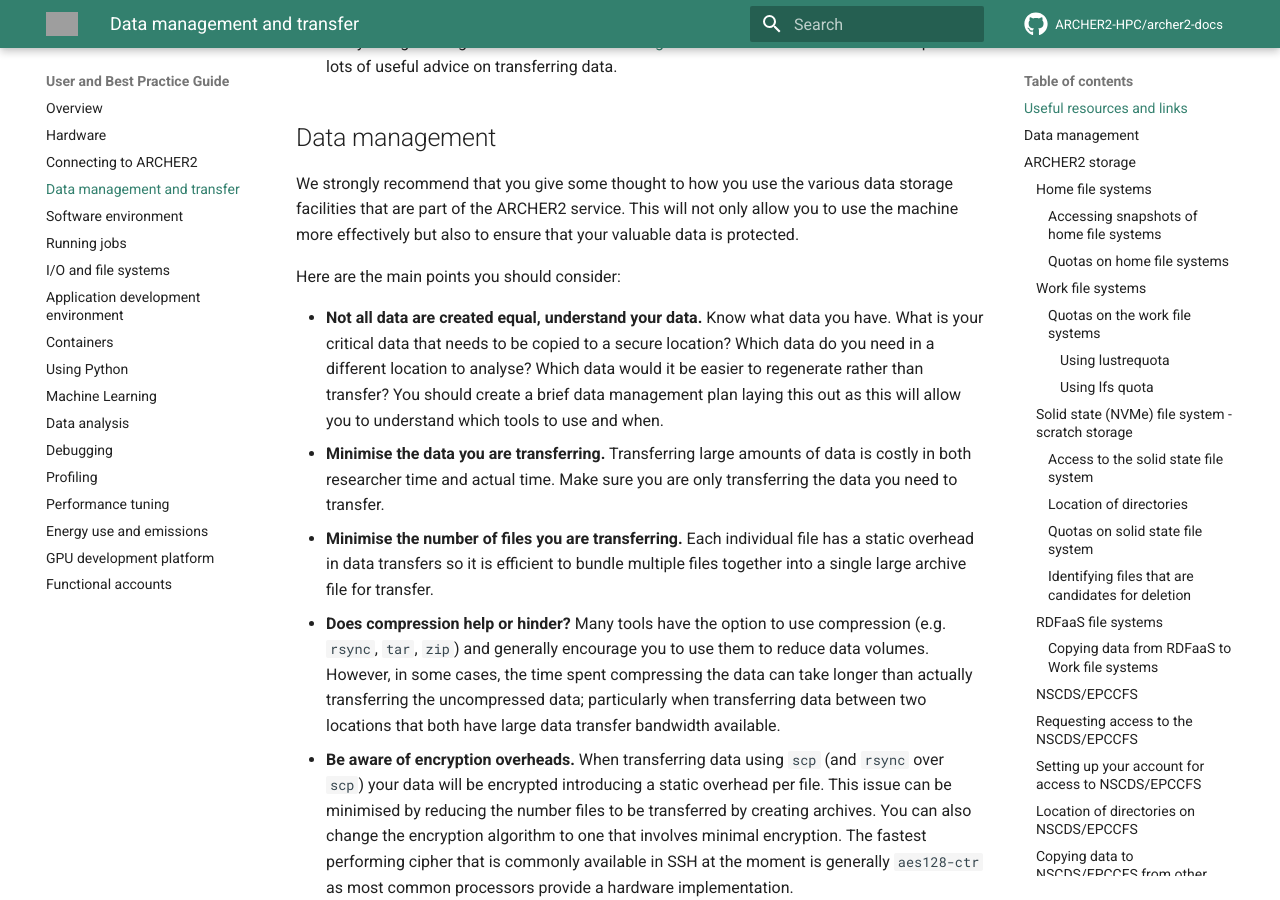
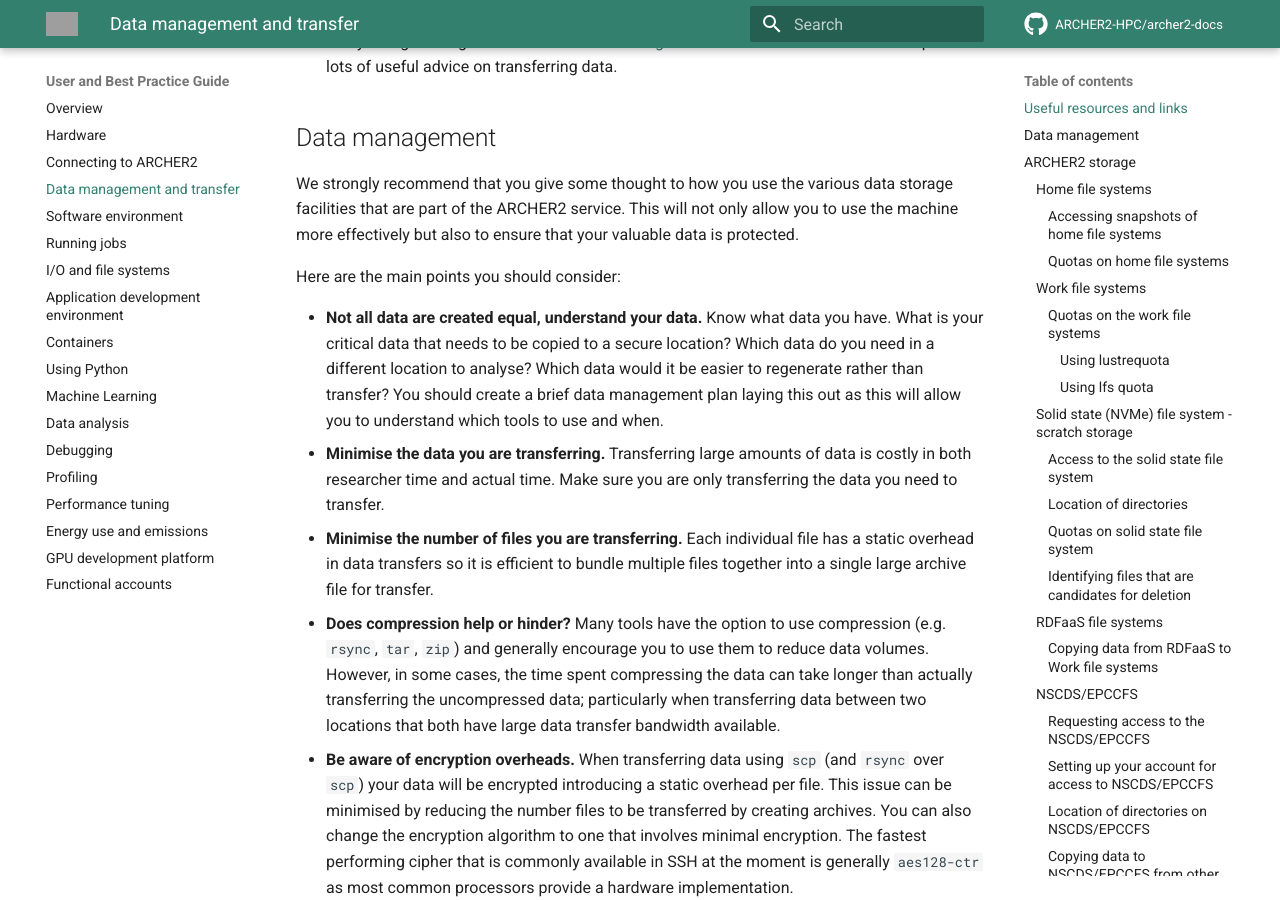
Before and after one commit to ARCHER2-HPC/archer2-docs, an MkDocs documentation site: the page built from docs/user-guide/data.md, in a window 1280 px wide and 900 px high, scrolled down 593 px. Built offline with MkDocs 1.6.1 and Material for MkDocs 9.7.7, drawn with Linux system fonts in a browser that asks for light colours; comment, search, counter and statistics services are not loaded; grey boxes are pictures that could not be loaded.

Commit message:
Fixes heading levels

````diff
--- a/docs/user-guide/data.md
+++ b/docs/user-guide/data.md
@@ -446,7 +446,7 @@
 	transfer data to different locations after ARCHER2 ends using standard tools such
 	as scp/sftp/rsync/rclone and Globus Online.
 
-### Requesting access to the NSCDS/EPCCFS
+#### Requesting access to the NSCDS/EPCCFS
 
 If you do not already have access to NSCDS/EPCCFS, you should ask your project PI or project manager
 to request access via the [ARCHER2 Service Desk](https://www.archer2.ac.uk/support-access/servicedesk.html).
@@ -456,7 +456,7 @@
     be granted access to NSCDS/EPCCFS. Projects that finish at or before the end of
     ARCHER2 should ensure they have moved all data off the system before it ends.
 
-### Setting up your account for access to NSCDS/EPCCFS
+#### Setting up your account for access to NSCDS/EPCCFS
 
 Once your project has been granted access to NSCDS/EPCCFS, you will need to setup your
 account to access the storage system.
@@ -476,7 +476,7 @@
 6. You will receive an email as soon as your account has been setup - once this has happened, you will
    be able to access NSCDS/EPCCFS on ARCHER2
 
-### Location of directories on NSCDS/EPCCFS
+#### Location of directories on NSCDS/EPCCFS
 
 If you have access to NSCDS/EPCCFS, you will have a directory in `/nscds`. You can find
 your directory on NSCDS/EPCCFS at:
@@ -505,7 +505,7 @@
     If you are having issues with NSCDS/EPCCFS then
     please [contact the ARCHER2 Service Desk](https://www.archer2.ac.uk/support-access/servicedesk.html)
 
-### Copying data to NSCDS/EPCCFS from other ARCHER2 file systems
+#### Copying data to NSCDS/EPCCFS from other ARCHER2 file systems
 
 You can use the standard Linux `cp` command to copy data from other ARCHER2 file
 systems to NSCDS/EPCCFS or vice versa. For example, to
@@ -525,7 +525,7 @@
     using [rclone local data transfer](#local-file-transfer) (perhaps in a
     serial job submission script) rather than using the basic `cp` command.
 
-### Quotas on NSCDS/EPCCFS
+#### Quotas on NSCDS/EPCCFS
 
 As for the other ARCHER2 storage systems, all projects are assigned a quota on
 NSCDS/EPCCFS. The project PI or manager can split this quota up
@@ -555,14 +555,14 @@
 fs02.naidin.epcc.ed.ac.uk:/archer2  8.8T  1.8G  8.8T   1% /mnt/nfs/nscds
 ```
 
-### Snapshots on NSCDS/EPCCFS
+#### Snapshots on NSCDS/EPCCFS
 
 NSCDS/EPCCFS retain snapshots which can be used to recover past versions of files.
 Snapshots are taken weekly (for each of the past two weeks), daily (for each
 of the past two days) and hourly (for each of the last 6 hours). You can
 access the snapshots at `.snapshot` from any given directory on NSCDS/EPCCFS.
 
-## Subprojects
+### Subprojects
 
 Some large projects may choose to split their resources into multiple subprojects.
 These subprojects will have identifiers appended to the main project ID. For example,
@@ -577,13 +577,13 @@
 of a subproject so you must change directories manually (or change the ownership of
 files) to make use of this different storage quota allocation.
 
-## Sharing data with other ARCHER2 users
+### Sharing data with other ARCHER2 users
 
 How you share data with other ARCHER2 users depends on whether or not
 they belong to the same project as you. Each project has two shared
 folders that can be used for sharing data.
 
-### Sharing data with ARCHER2 users in your project
+#### Sharing data with ARCHER2 users in your project
 
 Each project has an *inner* shared folder.
 
@@ -594,7 +594,7 @@
 directory. For example, if your project code is x01 the inner shared
 folder would be located at `/work/x01/x01/shared`.
 
-### Sharing data with  ARCHER2 users within the same project group
+#### Sharing data with  ARCHER2 users within the same project group
 
 Some projects have [subprojects](#subprojects) (also often referred to as a 'project groups' or sub-budgets)   e.g. project e123 might have a project group e123-fred  for a sub-group of researchers working with Fred.
 
@@ -612,7 +612,7 @@
 	```chown -R $USER:e123-fred /work/e123/e123-fred/ ...```
 
 
-### Sharing data with all ARCHER2 users
+#### Sharing data with all ARCHER2 users
 
 Each project also has an *outer* shared folder.:
 
@@ -624,7 +624,7 @@
 if your project code is x01 the outer shared folder would be located
 at `/work/x01/shared`.
 
-### Permissions
+#### Permissions
 
 You should check the permissions of any files that you place in the shared area,
 especially if those files were created in your own ARCHER2 account. Files of the
@@ -650,7 +650,7 @@
 the `+X` guarantees that the user(s) you're sharing the folder with can access
 the subdirectories below `my-shared-folder`.
 
-### Sharing data between projects and subprojects
+#### Sharing data between projects and subprojects
 
 Every file has an *owner* group that specifies access permissions for users
 belonging to that group. It's usually the case that the group id is synonymous
````
